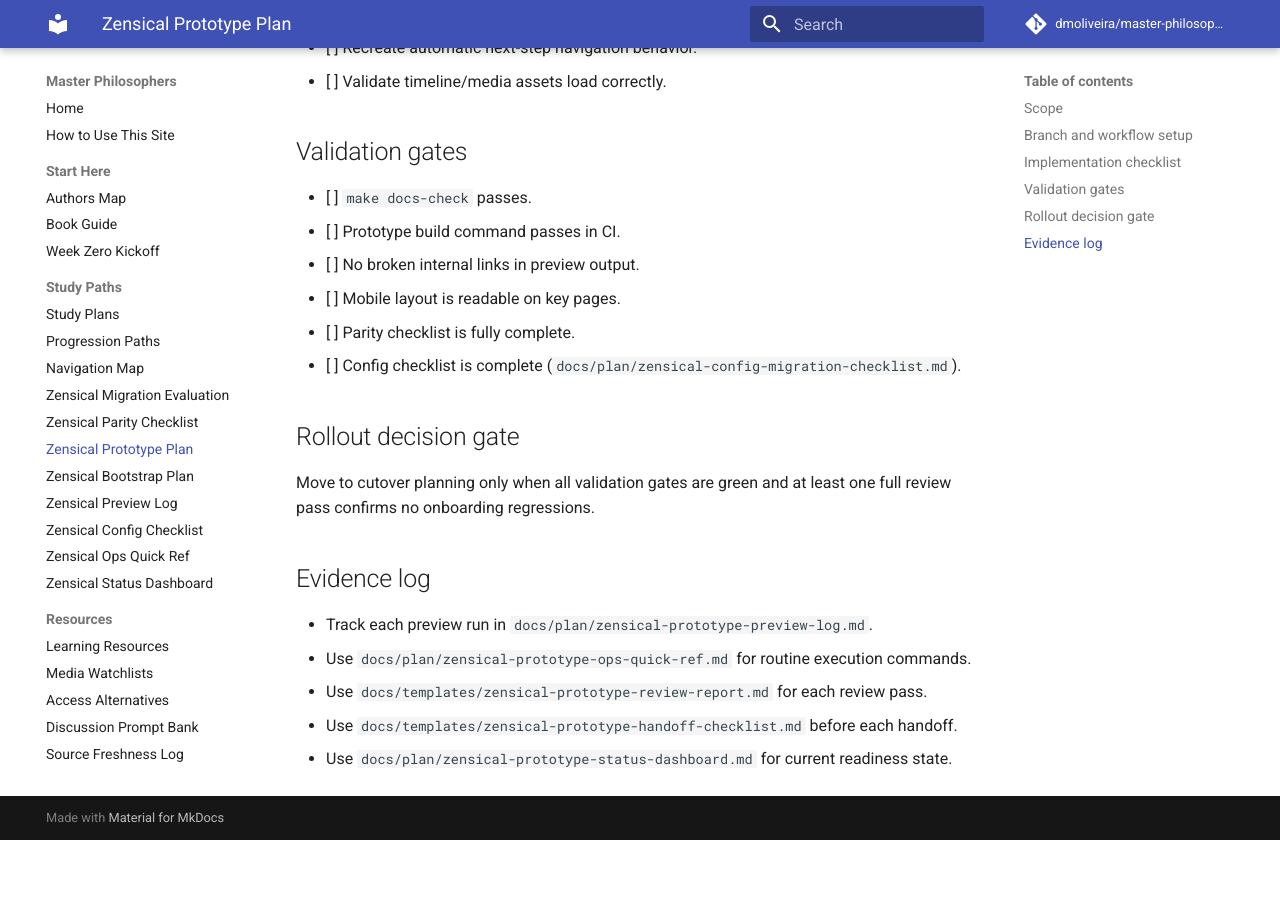
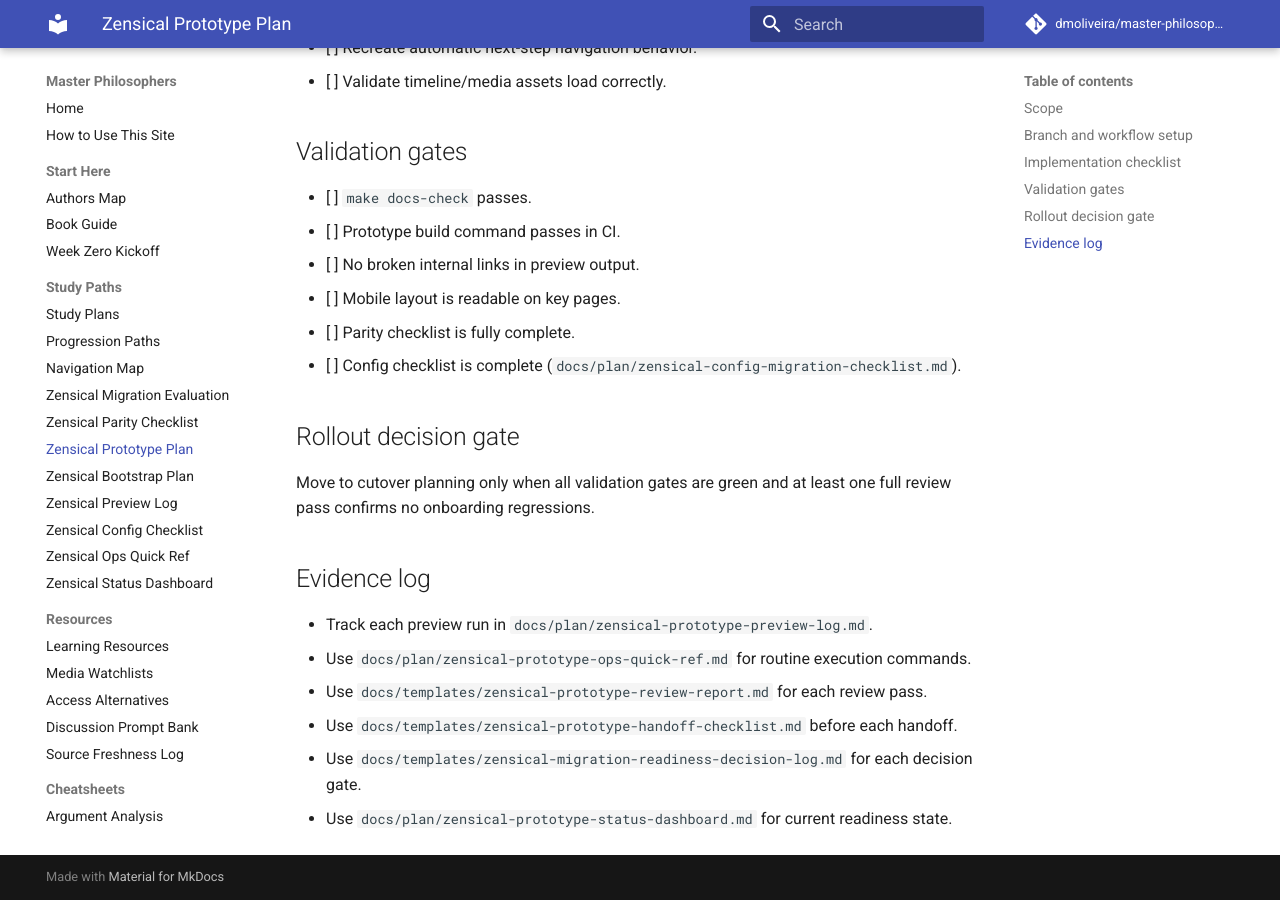
Before and after one commit to dmoliveira/master-philosophers, an MkDocs documentation site: the page built from docs/plan/zensical-prototype-execution-plan.md, in a window 1280 px wide and 900 px high, scrolled down 923 px. Built offline with MkDocs 1.6.1 and Material for MkDocs 9.7.7, drawn with Linux system fonts in a browser that asks for light colours; comment, search, counter and statistics services are not loaded; before the commit the page ends 1763 px from its top, so only the background shows below that.

Commit message:
docs wire decision log template into prototype flow

```diff
--- a/docs/plan/zensical-prototype-execution-plan.md
+++ b/docs/plan/zensical-prototype-execution-plan.md
@@ -50,4 +50,5 @@
 - Use `docs/plan/zensical-prototype-ops-quick-ref.md` for routine execution commands.
 - Use `docs/templates/zensical-prototype-review-report.md` for each review pass.
 - Use `docs/templates/zensical-prototype-handoff-checklist.md` before each handoff.
+- Use `docs/templates/zensical-migration-readiness-decision-log.md` for each decision gate.
 - Use `docs/plan/zensical-prototype-status-dashboard.md` for current readiness state.
```
Also changed, not shown: README.md (+1 -0 lines), docs/template-library.md (+1 -0 lines).
